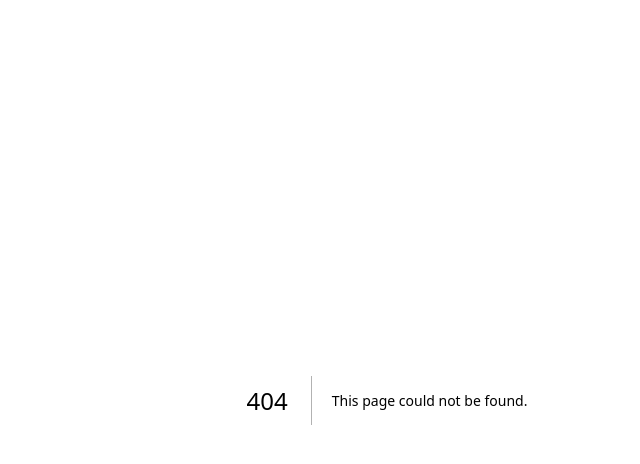
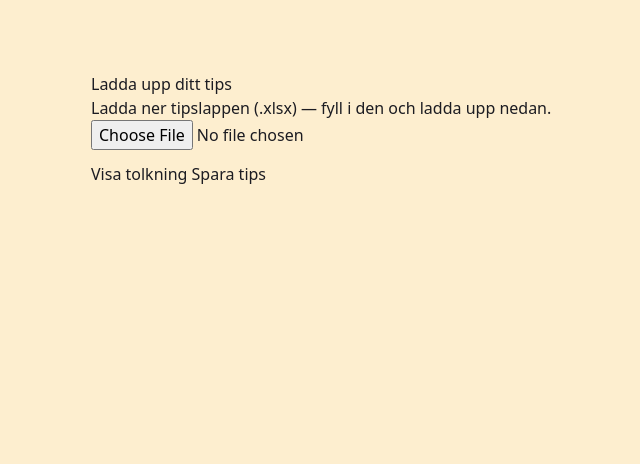
Before and after one commit to CarlBedrot/FotbollsVM, a Next.js app: page /tips in a window 1280 px wide. Before the commit this address had no page. Shown: the top 464 px of the page, without its empty margins (253-893 px from the left). Built offline with nearby package versions, Linux system fonts and the light colour scheme.

Commit message:
feat: add tips upload page

```diff
--- /dev/null
+++ b/app/tips/page.tsx
@@ -0,0 +1,73 @@
+'use client';
+
+import { useState } from 'react';
+
+interface Parsed {
+  name: string | null;
+  matchPicks: Record<string, string>;
+  bonus: Record<string, string>;
+  warnings: string[];
+}
+
+export default function TipsPage() {
+  const [file, setFile] = useState<File | null>(null);
+  const [parsed, setParsed] = useState<Parsed | null>(null);
+  const [msg, setMsg] = useState<string | null>(null);
+  const [busy, setBusy] = useState(false);
+
+  async function preview() {
+    if (!file) return;
+    setBusy(true); setMsg(null);
+    const fd = new FormData();
+    fd.append('file', file);
+    const res = await fetch('/api/predictions/preview', { method: 'POST', body: fd });
+    setBusy(false);
+    const data = await res.json();
+    if (res.ok) setParsed(data.parsed);
+    else setMsg(data.error ?? 'kunde inte läsa filen');
+  }
+
+  async function save() {
+    if (!file) return;
+    setBusy(true); setMsg(null);
+    const fd = new FormData();
+    fd.append('file', file);
+    const res = await fetch('/api/predictions', { method: 'POST', body: fd });
+    setBusy(false);
+    const data = await res.json();
+    setMsg(res.ok ? `Sparat! ${data.saved.matches} matcher, ${data.saved.bonus} bonus.` : (data.error ?? 'kunde inte spara'));
+  }
+
+  return (
+    <main style={{ maxWidth: 640, margin: '6vh auto', padding: 24 }}>
+      <h1>Ladda upp ditt tips</h1>
+      <p>
+        <a href="/api/template">Ladda ner tipslappen (.xlsx)</a> — fyll i den och ladda upp nedan.
+      </p>
+      <input
+        type="file"
+        accept=".xlsx"
+        onChange={(e) => { setFile(e.target.files?.[0] ?? null); setParsed(null); setMsg(null); }}
+      />
+      <div style={{ marginTop: 12 }}>
+        <button onClick={preview} disabled={!file || busy}>Visa tolkning</button>{' '}
+        <button onClick={save} disabled={!file || busy}>Spara tips</button>
+      </div>
+      {msg && <p style={{ marginTop: 12 }}>{msg}</p>}
+      {parsed && (
+        <section style={{ marginTop: 16 }}>
+          <h2>Så här tolkade vi ditt tips</h2>
+          <p>Namn: {parsed.name ?? '—'}</p>
+          <p>Antal matchtips: {Object.keys(parsed.matchPicks).length} / 72</p>
+          <p>Antal bonussvar: {Object.keys(parsed.bonus).length} / 18</p>
+          {parsed.warnings.length > 0 && (
+            <ul style={{ color: '#e23b3b' }}>
+              {parsed.warnings.map((w, i) => <li key={i}>{w}</li>)}
+            </ul>
+          )}
+          <p style={{ fontSize: 13, color: '#666' }}>Kontrollera ovan och klicka &quot;Spara tips&quot; om det stämmer.</p>
+        </section>
+      )}
+    </main>
+  );
+}
```
